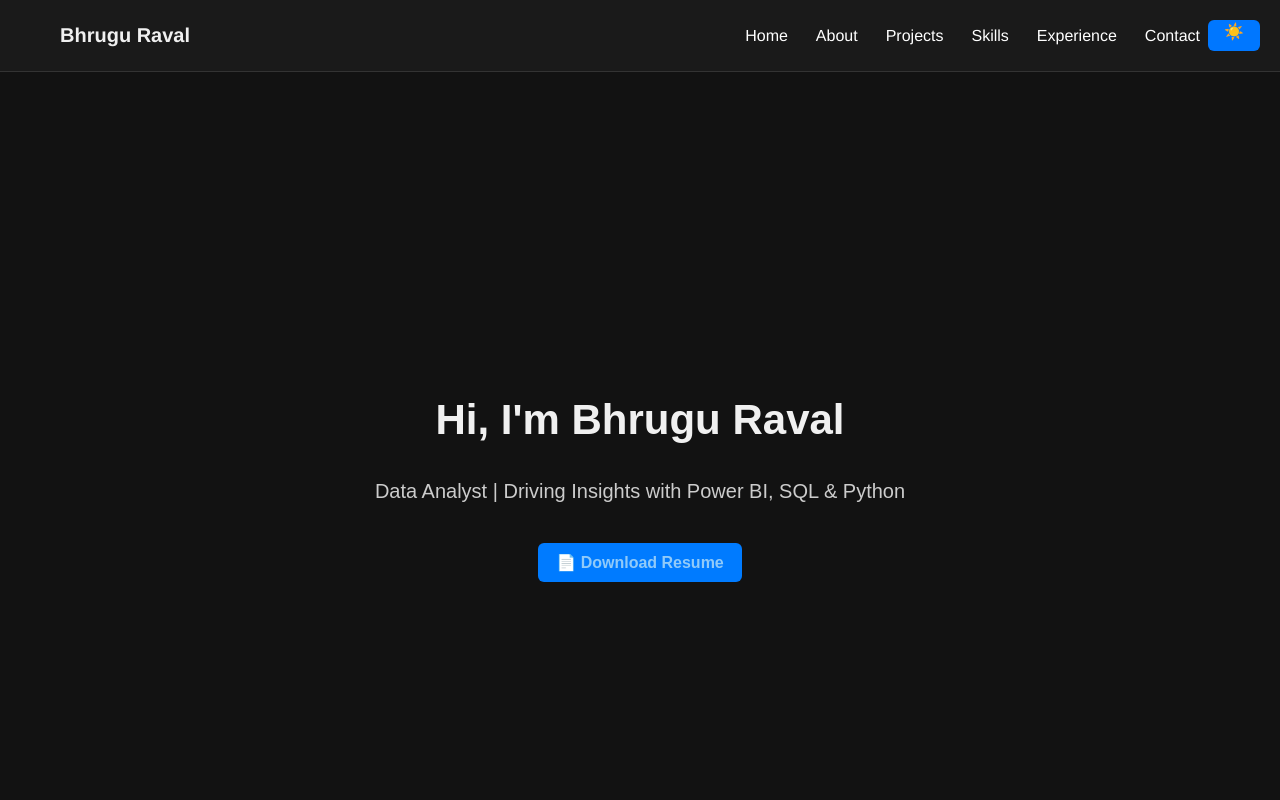
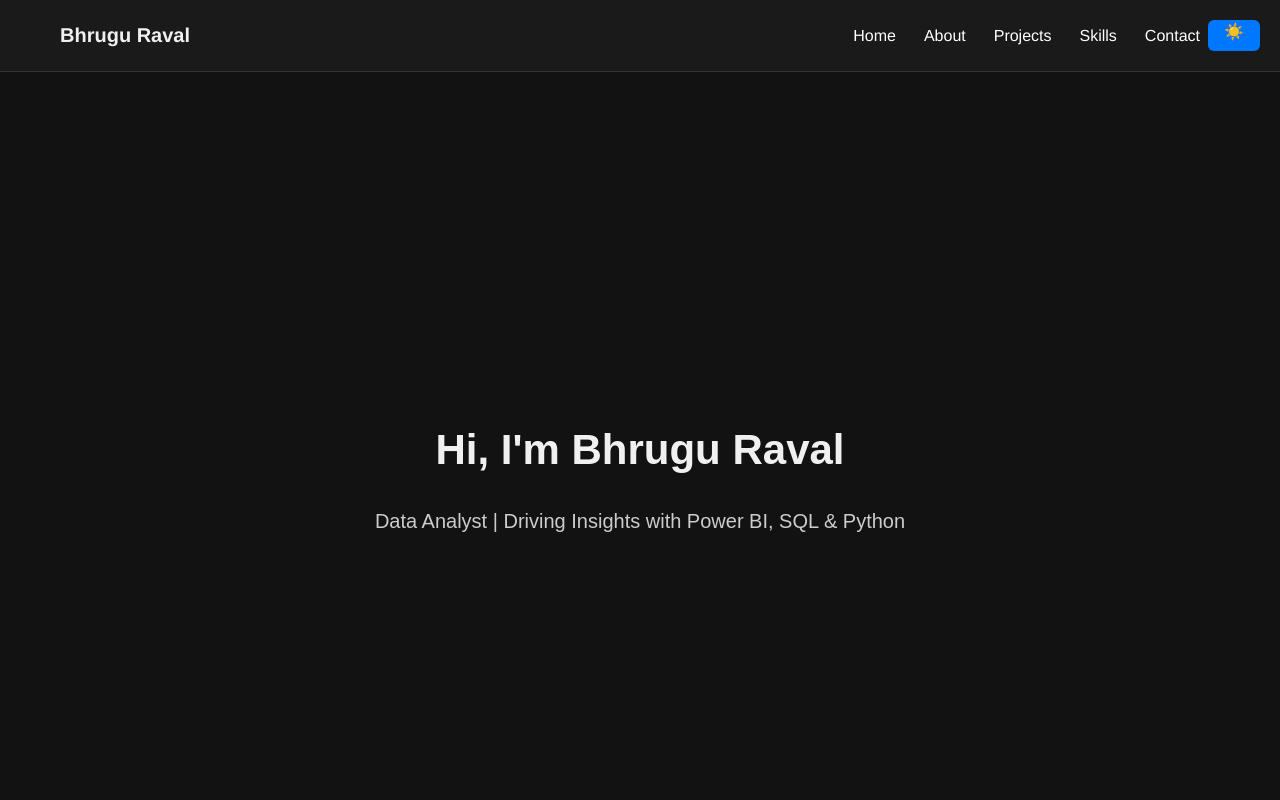
Before and after one commit to bhrugu1/portfolio, a React (Create React App) app: page / in a window 1280 px wide. Shown: the top 800 px of the page. Built offline with nearby package versions, Linux system fonts and the light colour scheme.

Commit message:
Disable Experience section and Download Resume button for portfolio cleanup

```diff
--- a/src/App.js
+++ b/src/App.js
@@ -8,7 +8,7 @@ import Home from './components/Home';
 import About from './components/About';
 import Projects from './components/Projects';
 import Skills from './components/Skills';
-import Experience from './components/Experience';
+// import Experience from './components/Experience';  // ✅ Disabled
 import Contact from './components/Contact';
 import Footer from './components/Footer';
 import ProjectDetail from './components/ProjectDetails';
@@ -28,7 +28,7 @@ function App() {
                 <About />
                 <Projects />
                 <Skills />
-                <Experience />
+                {/* <Experience /> */} {/* ✅ Disabled */}
                 <Contact />
               </>
             } />
--- a/src/components/Home.js
+++ b/src/components/Home.js
@@ -23,7 +23,7 @@ function Home() {
         Data Analyst | Driving Insights with Power BI, SQL & Python
       </motion.p>
 
-      <motion.a
+      {/* <motion.a
         href="/Bhrugu_Raval_Resume.pdf"
         target="_blank"
         rel="noopener noreferrer"
@@ -34,7 +34,7 @@ function Home() {
         viewport={{ once: false, amount: 0.5 }}
       >
         📄 Download Resume
-      </motion.a>
+      </motion.a> */} {/* ✅ Disabled */}
     </section>
   );
 }
--- a/src/components/header.js
+++ b/src/components/header.js
@@ -94,7 +94,7 @@ const handleHomeClick = () => {
   <Link to="/" onClick={() => setTimeout(() => document.getElementById('about')?.scrollIntoView({ behavior: 'smooth' }), 100)}>About</Link>
   <Link to="/" onClick={() => setTimeout(() => document.getElementById('projects')?.scrollIntoView({ behavior: 'smooth' }), 100)}>Projects</Link>
   <Link to="/" onClick={() => setTimeout(() => document.getElementById('skills')?.scrollIntoView({ behavior: 'smooth' }), 100)}>Skills</Link>
-  <Link to="/" onClick={() => setTimeout(() => document.getElementById('experience')?.scrollIntoView({ behavior: 'smooth' }), 100)}>Experience</Link>
+  {/* <Link to="/" onClick={() => setTimeout(() => document.getElementById('experience')?.scrollIntoView({ behavior: 'smooth' }), 100)}>Experience</Link> */} {/* ✅ Disabled */}
   <Link to="/" onClick={() => setTimeout(() => document.getElementById('contact')?.scrollIntoView({ behavior: 'smooth' }), 100)}>Contact</Link>
 
   <a
```
